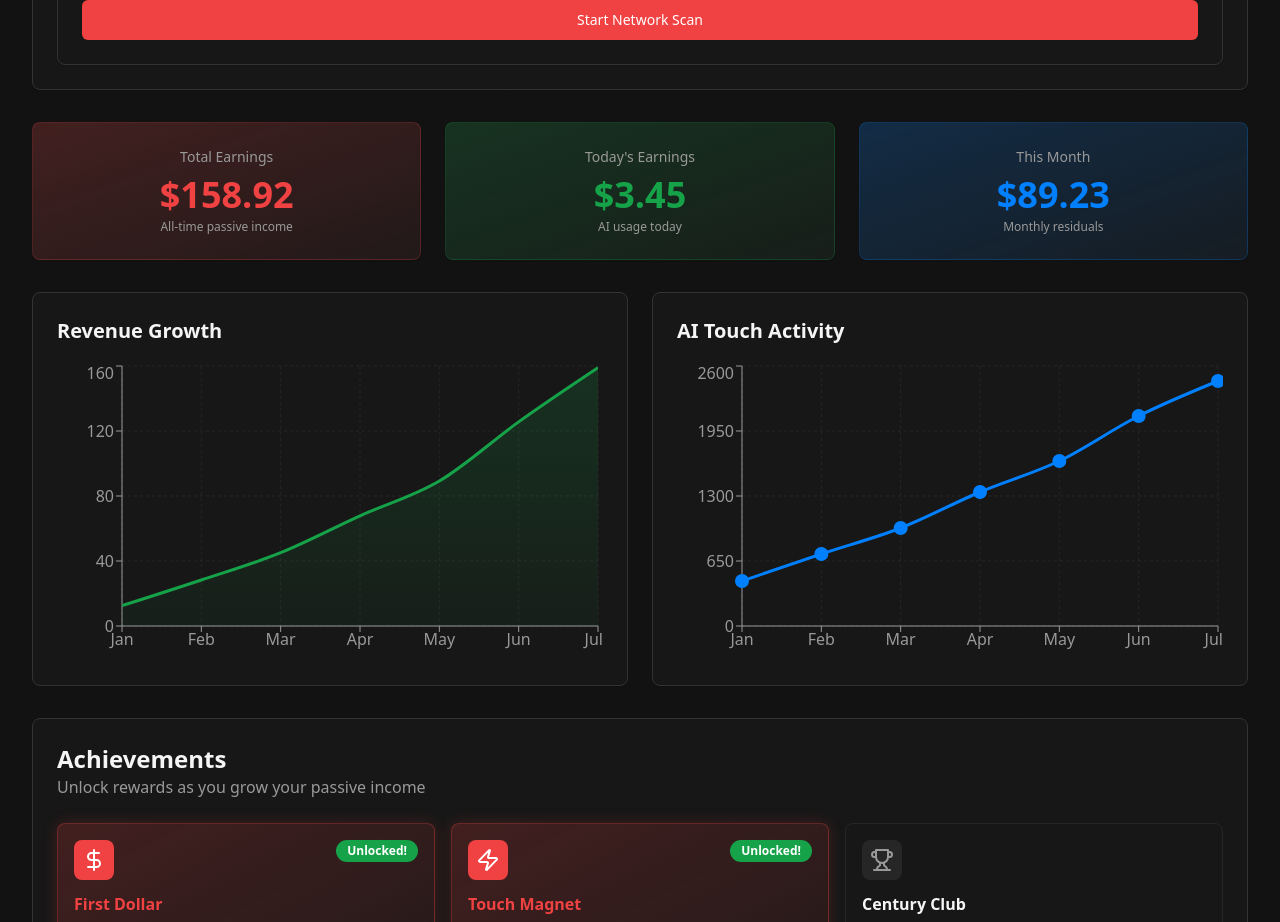
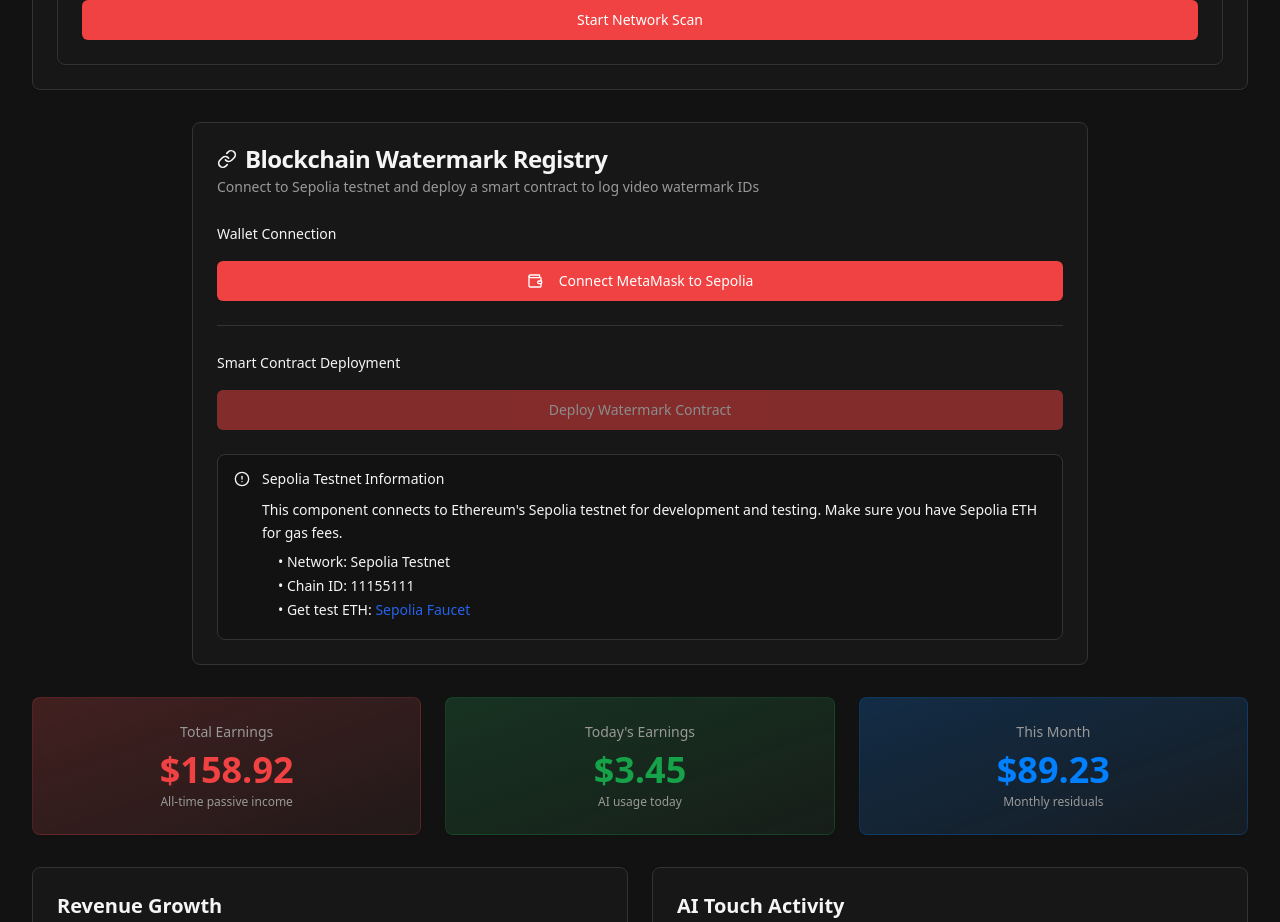
Before and after one commit to Christebob/Meta-Stamp, a React (Vite) app: page / in a window 1280 px wide. Shown: the part 1220-2142 px from the top of the page. Built offline with nearby package versions, Linux system fonts and the light colour scheme.

Commit message:
Integrate Blockchain Setup
Integrates the BlockchainSetup component into the main application, allowing for connection to the Sepolia Ethereum testnet and deployment of a smart contract to log video watermark IDs and timestamps.

```diff
--- a/src/pages/Index.tsx
+++ b/src/pages/Index.tsx
@@ -5,6 +5,7 @@ import { AchievementBadges } from '@/components/AchievementBadges';
 import { LiveNotifications } from '@/components/LiveNotifications';
 import { VideoWatermarking } from '@/components/VideoWatermarking';
 import { AIDetectionNetwork } from '@/components/AIDetectionNetwork';
+import BlockchainSetup from '@/components/BlockchainSetup';
 import { Sparkles, Zap, TrendingUp } from 'lucide-react';
 
 const Index = () => {
@@ -58,6 +59,11 @@ const Index = () => {
           <AIDetectionNetwork />
         </div>
 
+        {/* Blockchain Watermark Registry */}
+        <div className="mb-8">
+          <BlockchainSetup />
+        </div>
+
         {/* Earnings Counter */}
         <EarningsCounter
           totalEarnings={158.92}
```
